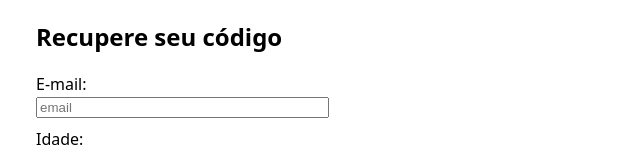
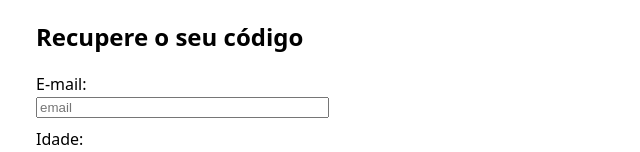
Before and after one commit to gauss-infinito/survey-app, a Next.js app in the folder frontend/: page /recover in a window 1280 px wide. Shown: the top 152 px of the page, without its empty margins (0-640 px from the left). Built offline with nearby package versions, Linux system fonts and the light colour scheme; no server answers.

Commit message:
Update page.js

```diff
--- a/frontend/app/recover/page.js
+++ b/frontend/app/recover/page.js
@@ -70,7 +70,7 @@ export default function Recover() {
 
   return (
     <div style={{ width: "285px", marginLeft: "28px", fontFamily: "system-ui" }}>
-      <h2>Recupere seu código</h2>
+      <h2>Recupere o seu código</h2>
 
       <MessageForm error={error} success={success} />
 
```
